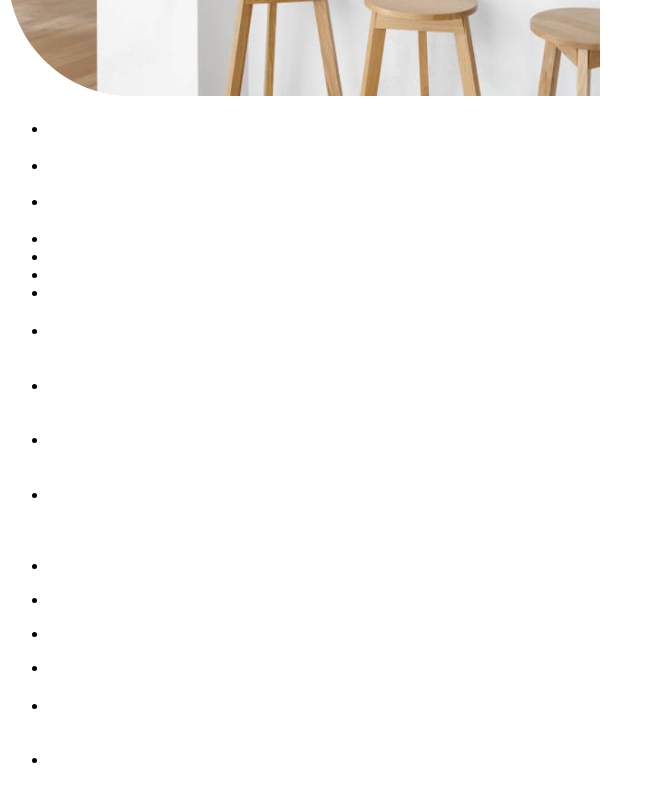
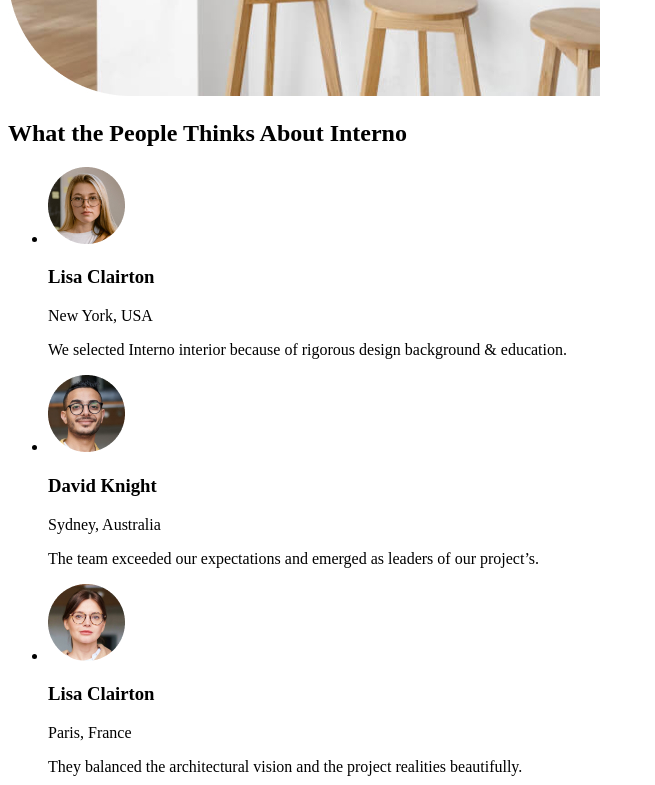
Before and after one commit to IIBystrov/17.interno, a plain HTML site: page index.html in a window 1280 px wide. Shown: the part 2220-3005 px from the top of the page, without its empty margins (0-655 px from the left). Drawn offline with Linux system fonts and the light colour scheme; files whose address does not match are found by name.

Commit message:
Add content and src for .reviews (index.html)

```diff
--- a/index.html
+++ b/index.html
@@ -150,7 +150,7 @@
 
 
 			<section class="reviews">
-				<h2 class="reviews__title subtitle"></h2>
+				<h2 class="reviews__title subtitle">What the People Thinks About Interno</h2>
 
 				<ul class="reviews__list">
 
@@ -161,18 +161,18 @@
 							<div class="card__header">
 
 								<div class="card__img-contain">
-									<img class="card__icon" src="#" alt="">
+									<img class="card__icon" src="img/image/reviews/img-1.png" alt="">
 								</div> <!-- /.card__img-contain -->
 
 								<div class="card__desc">
-									<h3 class="card__title subtitle--min"></h3>
-									<p class="card__text text--min"></p>
+									<h3 class="card__title subtitle--min">Lisa Clairton</h3>
+									<p class="card__text text--min">New York, USA</p>
 								</div> <!-- /.card__desc -->
 
 							</div> <!-- /.card__header -->
 
 							<div class="card__contain">
-								<p class="text--standart"></p>
+								<p class="text--standart">We selected Interno interior because of rigorous design background & education.</p>
 							</div>
 
 						</div> <!-- /.card -->
@@ -185,18 +185,18 @@
 							<div class="card__header">
 
 								<div class="card__img-contain">
-									<img class="card__icon" src="#" alt="">
+									<img class="card__icon" src="img/image/reviews/img-2.png" alt="">
 								</div> <!-- /.card__img-contain -->
 
 								<div class="card__desc">
-									<h3 class="card__title subtitle--min"></h3>
-									<p class="card__text text--min"></p>
+									<h3 class="card__title subtitle--min">David Knight</h3>
+									<p class="card__text text--min">Sydney, Australia</p>
 								</div> <!-- /.card__desc -->
 
 							</div> <!-- /.card__header -->
 
 							<div class="card__contain">
-								<p class="text--standart"></p>
+								<p class="text--standart">The team exceeded our expectations and emerged as leaders of our project’s.</p>
 							</div>
 
 						</div> <!-- /.card -->
@@ -209,18 +209,18 @@
 							<div class="card__header">
 
 								<div class="card__img-contain">
-									<img class="card__icon" src="#" alt="">
+									<img class="card__icon" src="img/image/reviews/img-3.png" alt="">
 								</div> <!-- /.card__img-contain -->
 
 								<div class="card__desc">
-									<h3 class="card__title subtitle--min"></h3>
-									<p class="card__text text--min"></p>
+									<h3 class="card__title subtitle--min">Lisa Clairton</h3>
+									<p class="card__text text--min">Paris, France</p>
 								</div> <!-- /.card__desc -->
 
 							</div> <!-- /.card__header -->
 
 							<div class="card__contain">
-								<p class="text--standart"></p>
+								<p class="text--standart">They balanced the architectural vision and the project realities beautifully.</p>
 							</div>
 
 						</div> <!-- /.card -->
```
Also changed, not shown: img/image/reviews/img-1.png (added), img/image/reviews/img-2.png (added), img/image/reviews/img-3.png (added).
